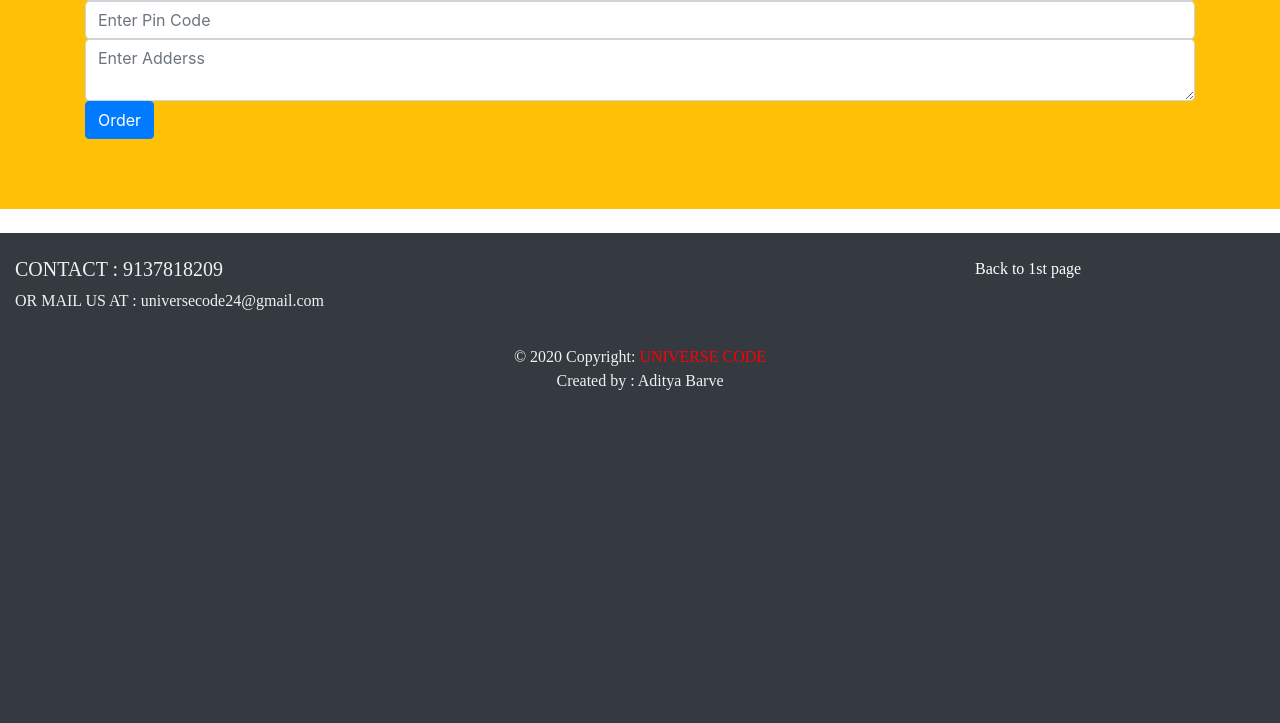
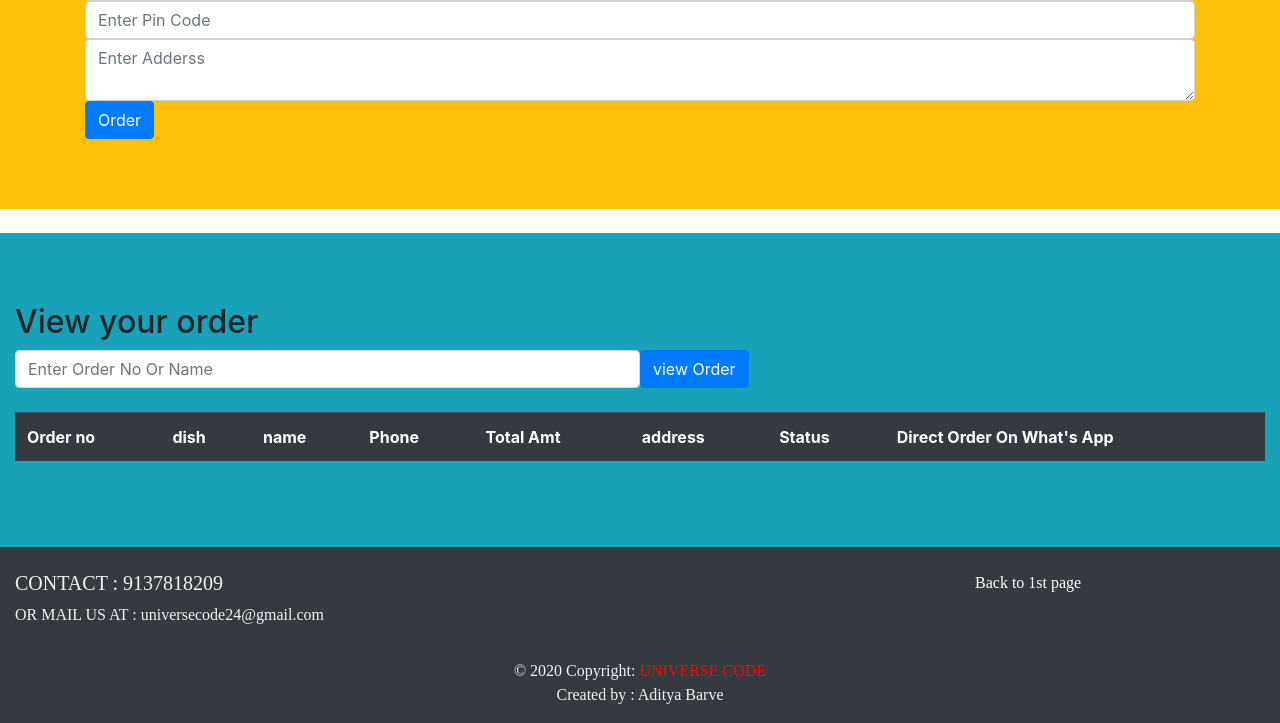
Before and after one commit to adityabarve28/hotel_project, a PHP site: page /order.php in a window 1280 px wide. Shown: the part 2166-2889 px from the top of the page. Before the commit the page ends 2556 px from the top, so only its background shows below. Run offline with PHP 8.4, Linux system fonts and the light colour scheme; data comes from the database, SQL or seed files in the repository; lists and menus that the app fills with data are empty.

Commit message:
Added View order feature for consumers to view their orders using order number or name

```diff
--- a/order.php
+++ b/order.php
@@ -351,7 +351,84 @@ else
             //echo $result; ?>
 
         <!--MENU END-->
+        <form action="" method="POST">
+         <div class="menu container-fluid bg-info table-responsive" id="menu" style="padding-top:70px;padding-bottom:70px">
 
+            <h2 style="overflow-y:hidden;">View your order</h2>
+            <input type="text" name="search" class="form-control" placeholder="Enter Order No Or Name" style="width:50%; float:left;">
+             <button type="submit" class="btn btn-primary" name="goo">view Order</button>
+            <br><br>
+             <table class='table table-dark table-hover'>
+
+      <tr>
+         <th>Order no</th>
+        <th>dish</th>
+
+        <th>name</th>
+        <th>Phone</th>
+        <th>Total Amt</th>
+          <th>address</th>
+          <th>Status</th>
+          <th>Direct Order On What's App</th>
+        </tr>
+                 <?php
+             if(isset($_POST['goo'])){
+
+                 $srch=$_POST['search'];
+                  $querry11 = "SELECT * FROM orders WHERE ORDERNO = '$srch' OR NAME = '$srch'";
+        $querry22 = mysqli_query($link,$querry11);
+        $i = 0;
+        while($querry33 = mysqli_fetch_assoc($querry22)){
+            $i++;
+
+
+            $id = $querry33['ID'];
+            $orderno= $querry33['ORDERNO'];
+            $status= $querry33['STATUS'];
+            $title = $querry33['ORDERS'];
+            $sbtitle = $querry33['NAME'];
+            $content = $querry33['PHONE'];
+            $contentt = $querry33['ADDRESS'];
+            $total = $querry33['TOTAL'];
+?>
+
+
+
+
+
+
+
+      <?php
+        echo "
+
+
+            <tr>
+            <td> <h5 style='overflow-y:hidden;'>".$querry33['ORDERNO']."</h5> </td>
+            <td> <h5 style='overflow-y:hidden;'>".$querry33['ORDERS']."</h5> </td>
+
+            <td><h5 style='overflow-y:hidden;'>".$querry33['NAME']."</h5></td>
+            <td><h5 style='overflow-y:hidden;'>".$querry33['PHONE']." </h5></td>
+            <td><h5 style='overflow-y:hidden;'>".$querry33['TOTAL']." </h5></td>
+             <td><h5 style='overflow-y:hidden;'>".$querry33['ADDRESS']." </h5></td>
+             <td><h5 style='overflow-y:hidden;'>".$querry33['STATUS']." </h5></td>
+             <td> <a href='https://api.whatsapp.com/send?phone=919137818209&text=$title $sbtitle $content $contentt $orderno'>Send This Order On What's App
+            </a></td>
+
+            </tr>
+             ";
+
+        }/*}
+                 else{
+                     echo '<script>alert("Enter Correct Order No")</script>';
+                 }*/
+             }
+    ?></table>
+
+
+
+        </div>
+
+        </form>
          <!--FOOTER-->
     <footer class="page-footer font-small blue pt-4 bg-dark navbar-dark" style="font-family: 'Cormorant Garamond', serif;">
 
```
